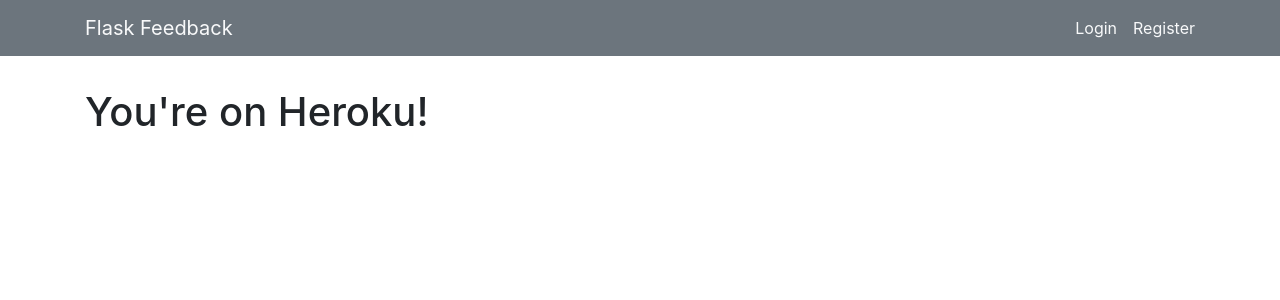
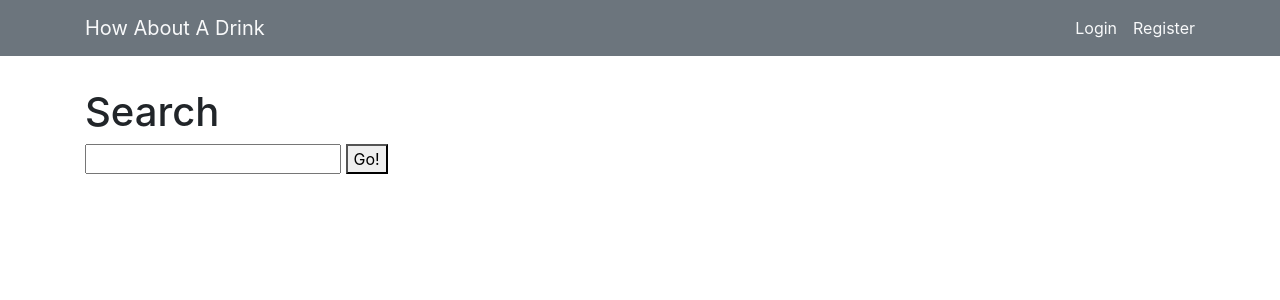
Before and after one commit to icym1lk/how-about-a-drink, a Flask app: page / in a window 1280 px wide. Shown: the top 300 px of the page. Run offline with Flask 2, Linux system fonts and the light colour scheme; some libraries are stand-ins or nearby versions.

Commit message:
Add basic search results route

```diff
--- a/app.py
+++ b/app.py
@@ -15,3 +15,10 @@ def homepage():
     """Show homepage."""
 
     return render_template("index.html")
+
+@app.route("/results")
+def search_results():
+    """Render search results."""
+    query = request.args['query']
+
+    return render_template("results.html")
--- a/templates/base.html
+++ b/templates/base.html
@@ -12,7 +12,7 @@
 <body>
     <nav class="navbar navbar-light bg-secondary justify-content-between">
         <div class="container">
-            <a class="navbar-brand text-light" href="/">Flask Feedback</a>
+            <a class="navbar-brand text-light" href="/">How About A Drink</a>
             <ul class="nav navbar-nav flex-row float-right">
                 {% if session["username"] %}
                 <li class="nav-item">
--- a/templates/index.html
+++ b/templates/index.html
@@ -1,5 +1,9 @@
 {% extends 'base.html' %}
-{% block title %}Home Page{% endblock %}
+{% block title %}Whatcha havin{% endblock %}
 {% block content %}
-  <h1>You're on Heroku!</h1>
+  <h1>Search</h1>
+  <form action="/results">
+    <input type="text" name="query" id="query">
+    <button>Go!</button>
+  </form>
 {% endblock %}
--- /dev/null
+++ b/templates/results.html
@@ -0,0 +1,5 @@
+{% extends 'base.html' %}
+{% block title %}Results{% endblock %}
+{% block content %}
+  <h1>Results</h1>
+{% endblock %}
```
